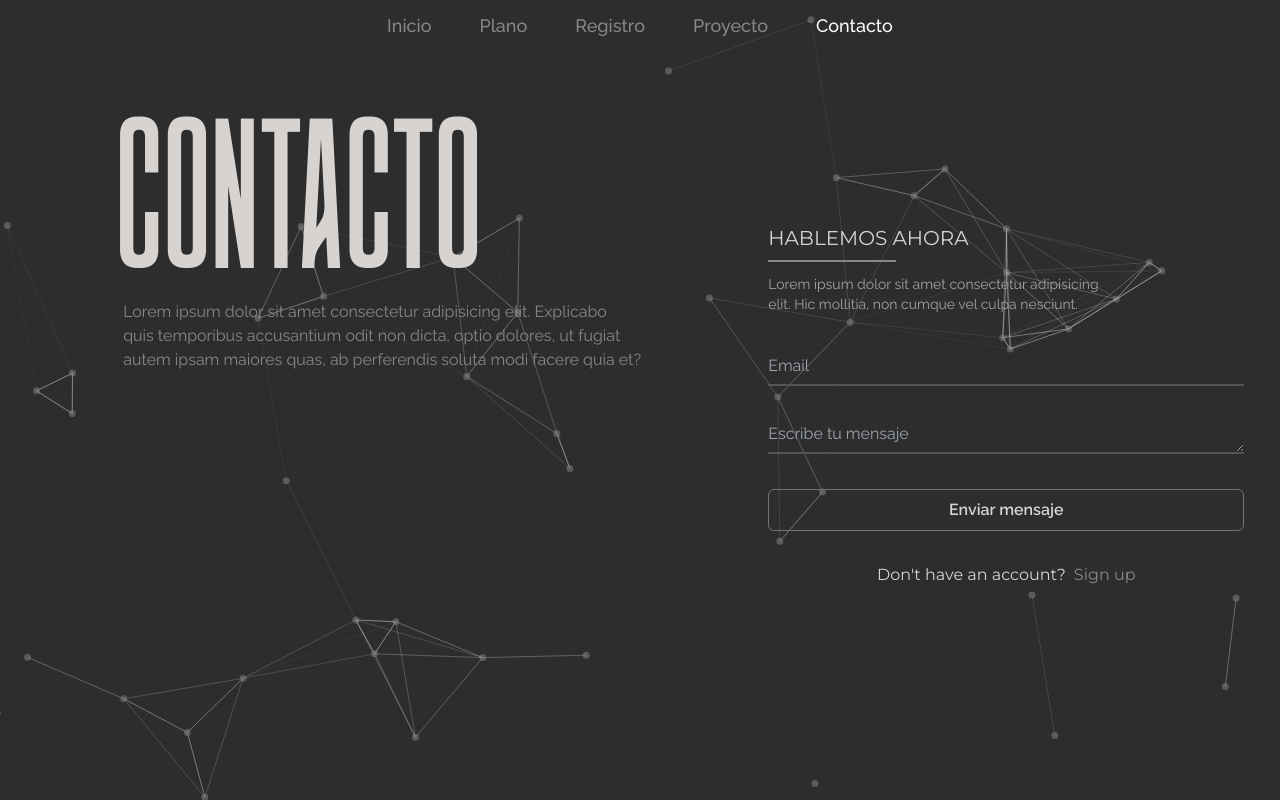
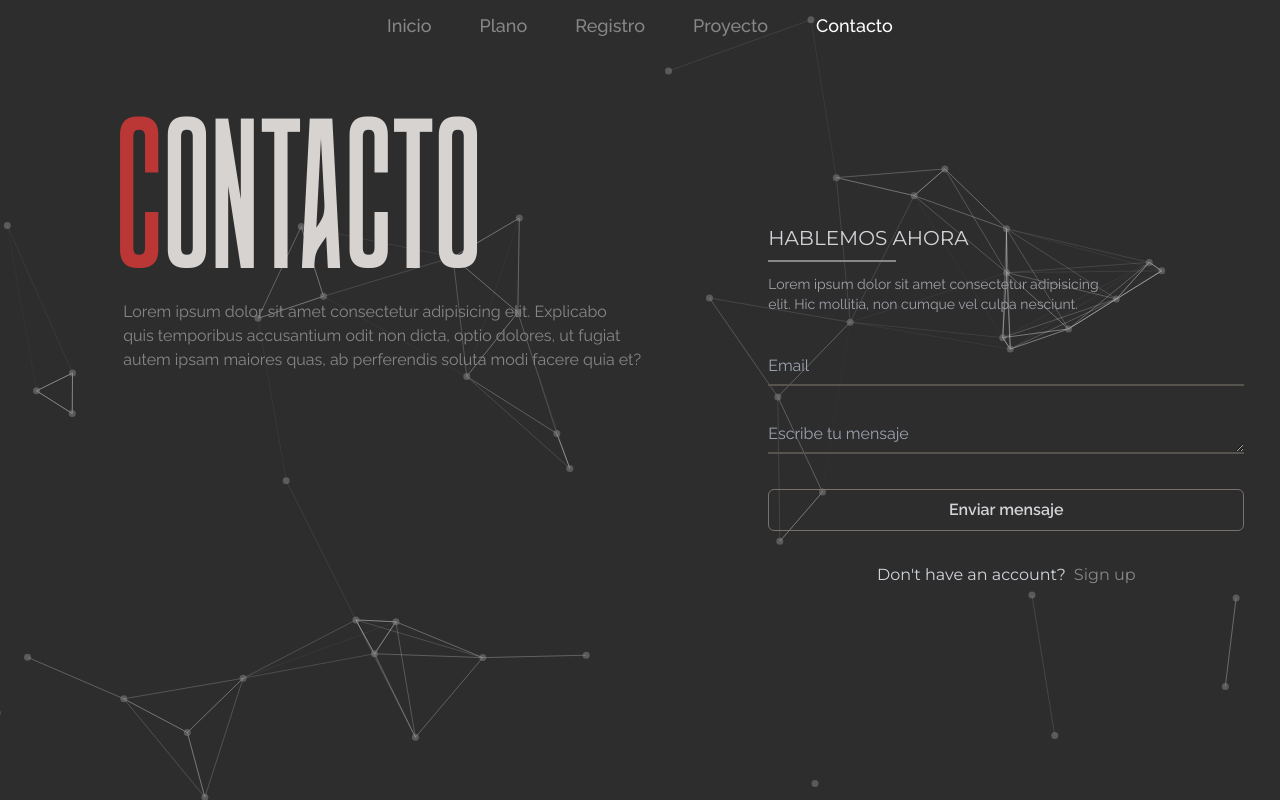
Before and after one commit to Najdorf12/gallery-app, a React (Vite) app: page /contacto in a window 1280 px wide. Built offline with nearby package versions, Linux system fonts and the light colour scheme.

Commit message:
add styles

```diff
--- a/src/pages/Contact.jsx
+++ b/src/pages/Contact.jsx
@@ -42,7 +42,7 @@ const Contact = () => {
             id="split"
             className="text-8xl text-stone-300  font-medium august-bold md:text-9xl  lg:text-[10rem] xl:text-[14rem] 2xl:text-[16rem]"
           >
-            CONTACTO
+            <span className="text-redCustom">C</span>ONTACTO
           </h6>
           <p
             id="text-reveal2"
--- a/src/pages/Home.jsx
+++ b/src/pages/Home.jsx
@@ -63,7 +63,7 @@ const Home = () => {
   return (
     <main className="relative w-full h-[100dvh] lg:h-screen z-50 flex flex-col justify-center items-center overflow-hidden">
       <TsParticlesBg />
-      <div className="w-full h-[100dvh] lg:h-screen z-[550] relative flex flex-col justify-evenly gap-5 items-center pt-7">
+      <div className="w-full h-[100dvh] lg:h-screen z-[550] relative flex flex-col justify-evenly gap-2 items-center pt-7">
         <Navbar />
         <article className="flex flex-col justify-center items-center relative z-50 w-full cursor-default">
           <h1
--- a/src/pages/Registro.jsx
+++ b/src/pages/Registro.jsx
@@ -30,7 +30,7 @@ const Registro = () => {
             elit. Nisi facilis tempora est deserunt
           </p>
         </article>
-        <ul className="pt-16 flex flex-col justify-center items-center gap-3 px-4 lg:w-[50%]">
+        {/* <ul className="pt-16 flex flex-col justify-center items-center gap-3 px-4 lg:w-[50%]">
           {registroData?.map((data, i) => (
             <li key={i} className=" relative flex flex-col py-6 max-w-[650px] font-text2 xl:max-w-[600px]">
               <p className="text-whiteCustom  pl-2 border py-[2px]">{data?.name}</p>
@@ -41,7 +41,7 @@ const Registro = () => {
               </div>
             </li>
           ))}
-        </ul>
+        </ul> */}
       </div>
     </section>
   );
```
